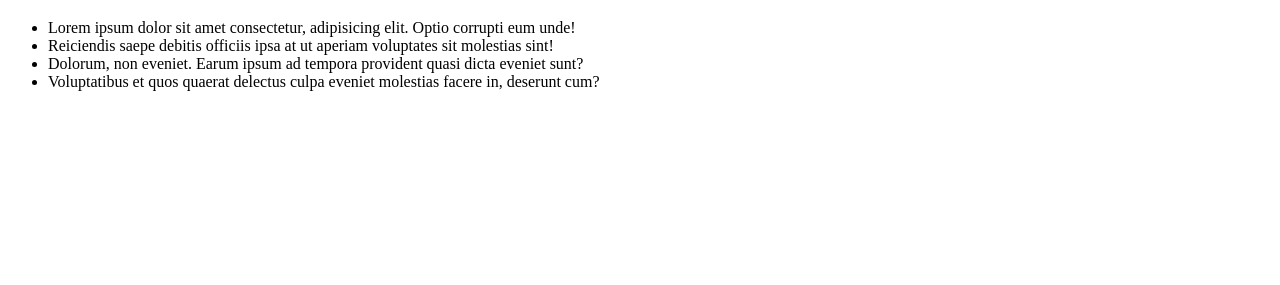
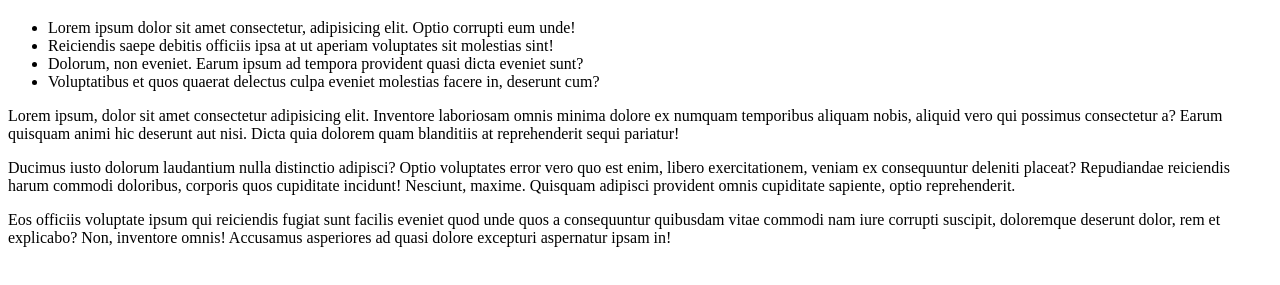
Before and after one commit to boburwebdev/test-project, a website: page index.html in a window 1280 px wide. Shown: the part 61-346 px from the top of the page. Drawn offline with Linux system fonts and the light colour scheme.

Commit message:
modified index.html

```diff
--- a/index.html
+++ b/index.html
@@ -26,5 +26,26 @@
         deserunt cum?
       </li>
     </ul>
+
+    <p>
+      Lorem ipsum, dolor sit amet consectetur adipisicing elit. Inventore
+      laboriosam omnis minima dolore ex numquam temporibus aliquam nobis,
+      aliquid vero qui possimus consectetur a? Earum quisquam animi hic deserunt
+      aut nisi. Dicta quia dolorem quam blanditiis at reprehenderit sequi
+      pariatur!
+    </p>
+    <p>
+      Ducimus iusto dolorum laudantium nulla distinctio adipisci? Optio
+      voluptates error vero quo est enim, libero exercitationem, veniam ex
+      consequuntur deleniti placeat? Repudiandae reiciendis harum commodi
+      doloribus, corporis quos cupiditate incidunt! Nesciunt, maxime. Quisquam
+      adipisci provident omnis cupiditate sapiente, optio reprehenderit.
+    </p>
+    <p>
+      Eos officiis voluptate ipsum qui reiciendis fugiat sunt facilis eveniet
+      quod unde quos a consequuntur quibusdam vitae commodi nam iure corrupti
+      suscipit, doloremque deserunt dolor, rem et explicabo? Non, inventore
+      omnis! Accusamus asperiores ad quasi dolore excepturi aspernatur ipsam in!
+    </p>
   </body>
 </html>
```
